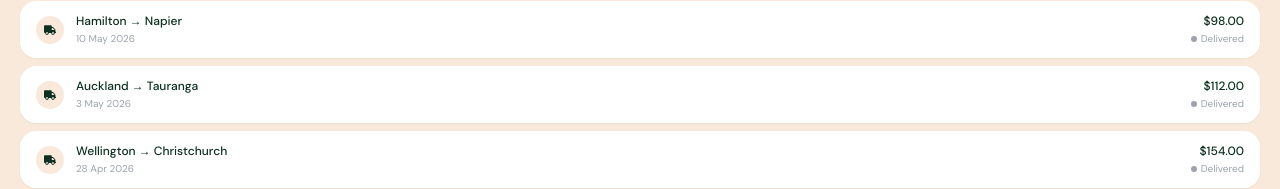
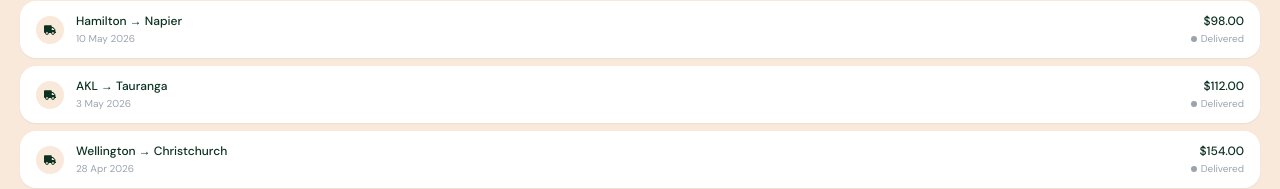
Before and after one commit to ac147616/pickle-app, a React (Vite) app: page /dashboard/1 in a window 1280 px wide. Shown: the part 424-613 px from the top of the page. Built offline with nearby package versions, Linux system fonts and the light colour scheme; a web font is replaced by a local one.

Commit message:
added Account route to app.jsx and created empty Account.jsx

```diff
--- a/src/App.jsx
+++ b/src/App.jsx
@@ -5,24 +5,17 @@ import Dashboard from './pages/Dashboard'
 import FindSpace from './pages/FindSpace'
 import Booking from './pages/Booking'
 import MyTrips from './pages/MyTrips'
+import Account from './pages/Account'
 
 function App() {
   return (
     <Routes>
-      {/* Homepage shows the login/account picker */}
       <Route path="/" element={<Login />} />
-
-      {/* Dashboard */}
       <Route path="/dashboard/:accountId" element={<Dashboard />} />
-
-      {/* Find space screen */}
       <Route path="/find/:accountId" element={<FindSpace />} />
-
-      {/* Booking confirmation */}
       <Route path="/booking/:accountId/:tripId" element={<Booking />} />
-
-      {/* My trips screen */}
       <Route path="/mytrips/:accountId" element={<MyTrips />} />
+      <Route path="/account/:accountId" element={<Account />} />
     </Routes>
   )
 }
--- a/src/pages/Dashboard.jsx
+++ b/src/pages/Dashboard.jsx
@@ -40,7 +40,7 @@ const businessData = {
         },
         {
           id: 3,
-          route: 'Auckland → Tauranga',
+          route: 'AKL → Tauranga',
           status: 'Delivered',
           date: '3 May 2026',
           price: '$112.00',
```
Also changed, not shown: src/pages/Account.jsx (added).
